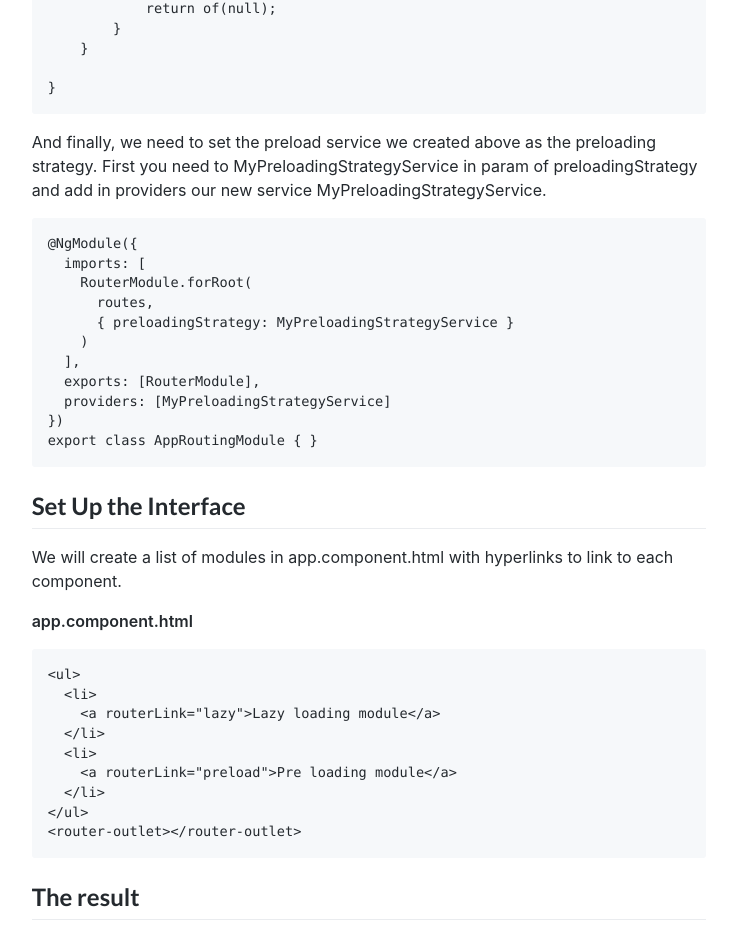
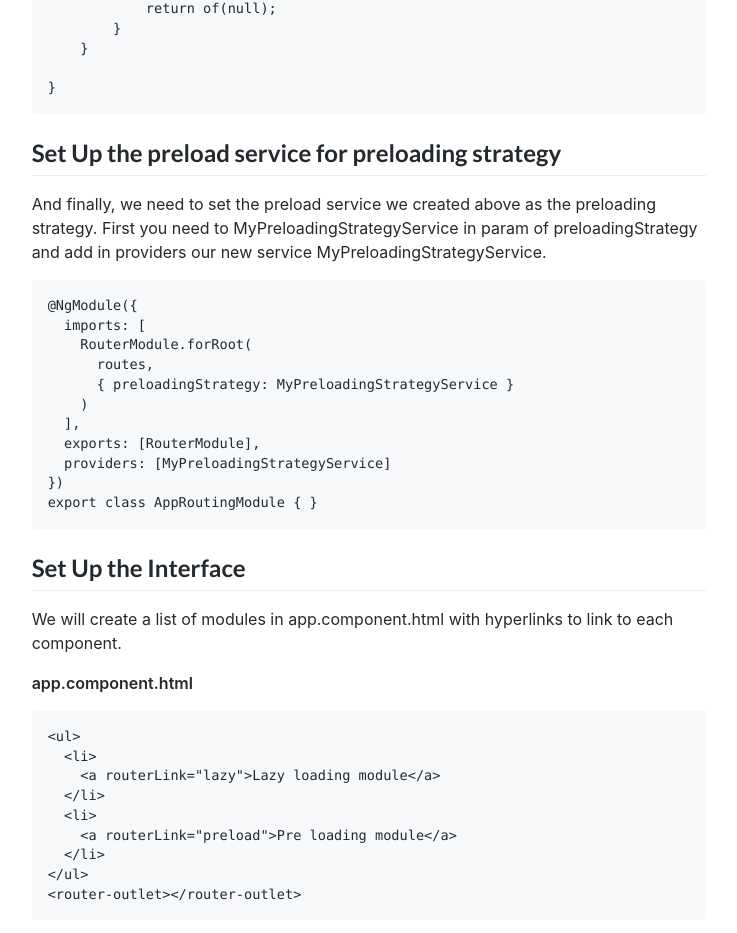
Before and after one commit to seblemeur/seblemeur-blog, a Gatsby site: page /angular-9-lazy-pre-loading/ in a window 1280 px wide. Shown: the part 2220-3153 px from the top of the page, without its empty margins (271-1008 px from the left). Built offline with nearby package versions, Linux system fonts and the light colour scheme; Gatsby itself is replaced by a stand-in of ours; some packages are replaced by stand-ins of ours; code samples lack their colours.

Commit message:
Update index.md

````diff
--- a/content/blog/angular-9-lazy-pre-loading/index.md
+++ b/content/blog/angular-9-lazy-pre-loading/index.md
@@ -97,6 +97,9 @@ export class MyPreloadingStrategyService implements PreloadingStrategy {
 
 }
 ```
+
+## Set Up the preload service for preloading strategy
+
 And finally, we need to set the preload service we created above as the preloading strategy. First you need to MyPreloadingStrategyService in param of preloadingStrategy and add in providers our new service MyPreloadingStrategyService.
 
 ```javascript
````
